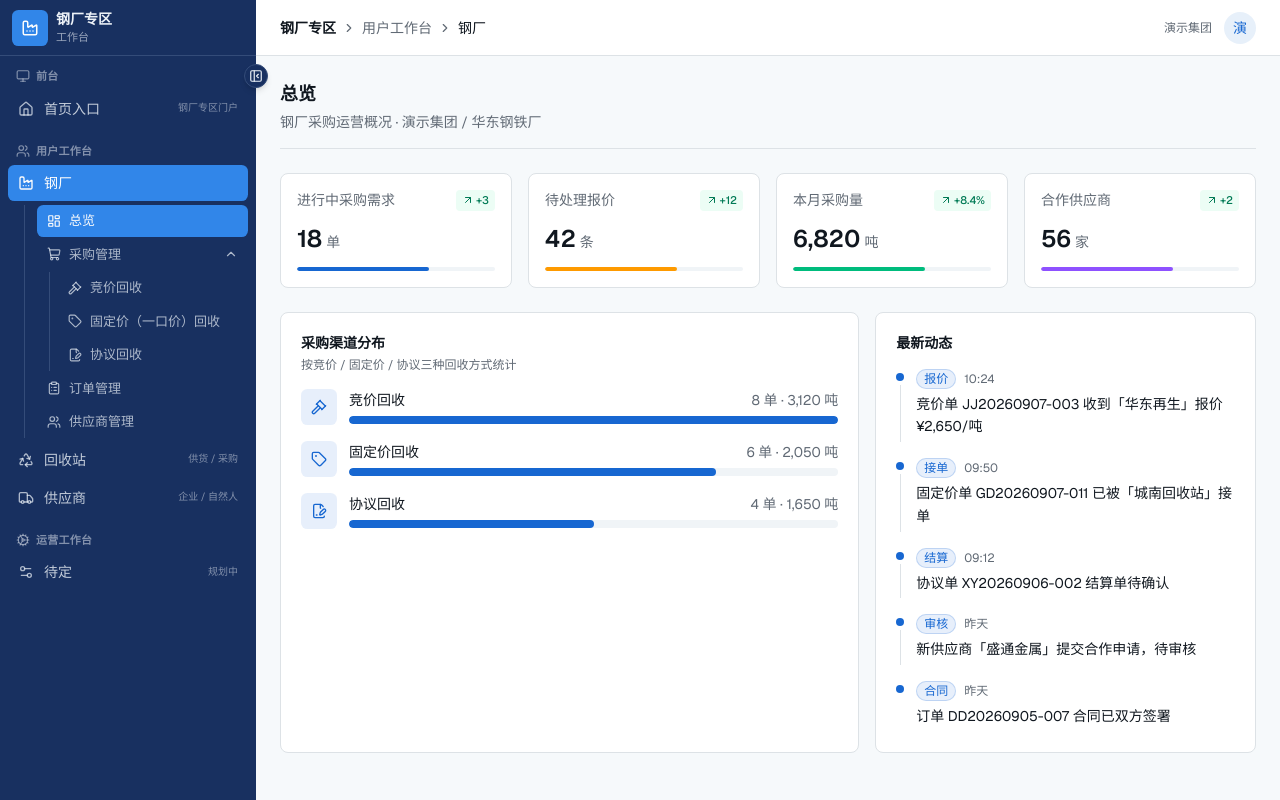
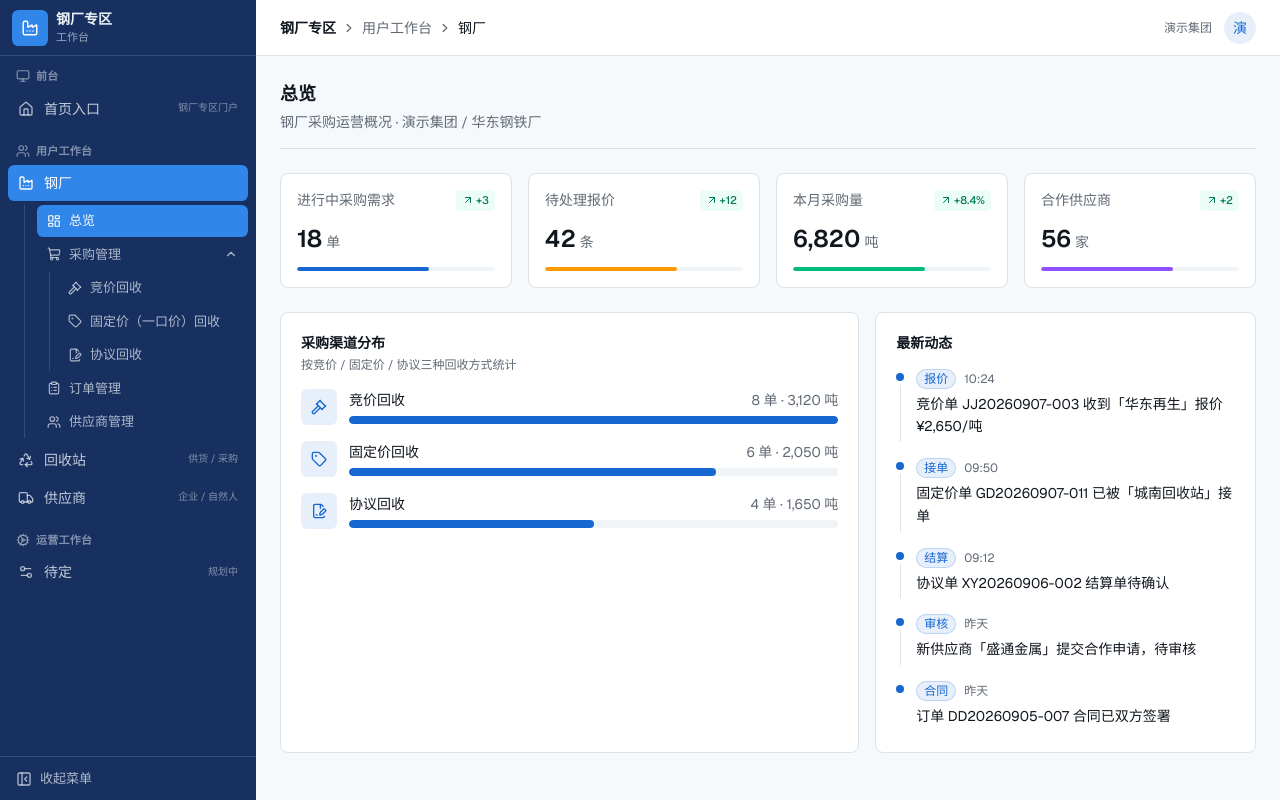
Before and after one commit to chelushi007/GCZQ, a Next.js app: page / in a window 1280 px wide. Built offline with nearby package versions, Linux system fonts and the light colour scheme.

Commit message:
feat: add bottom collapse button for menu toggle

```diff
--- a/components/workspace-nav.tsx
+++ b/components/workspace-nav.tsx
@@ -98,16 +98,6 @@ export function WorkspaceNav({
         collapsed ? "w-16" : "w-64",
       )}
     >
-      {/* 右侧边缘悬浮折叠按钮：始终醒目，展开/收起均可见 */}
-      <button
-        onClick={() => setCollapsed((v) => !v)}
-        title={collapsed ? "展开菜单" : "收起菜单"}
-        aria-label={collapsed ? "展开菜单" : "收起菜单"}
-        className="absolute -right-3 top-16 z-20 flex size-6 items-center justify-center rounded-full border border-sidebar-border bg-sidebar text-sidebar-foreground shadow-md transition-colors hover:bg-sidebar-primary hover:text-sidebar-primary-foreground"
-      >
-        {collapsed ? <PanelLeftOpen className="size-3.5" /> : <PanelLeftClose className="size-3.5" />}
-      </button>
-
       {/* 顶部品牌 */}
       <div
         className={cn(
@@ -218,6 +208,26 @@ export function WorkspaceNav({
           )
         })}
       </nav>
+
+      {/* 底部折叠按钮：整行、紧贴最底部、不突出边缘 */}
+      <button
+        onClick={() => setCollapsed((v) => !v)}
+        title={collapsed ? "展开菜单" : "收起菜单"}
+        aria-label={collapsed ? "展开菜单" : "收起菜单"}
+        className={cn(
+          "flex h-11 shrink-0 items-center gap-2 border-t border-sidebar-border text-[13px] text-sidebar-foreground/70 transition-colors hover:bg-sidebar-accent hover:text-sidebar-foreground",
+          collapsed ? "justify-center px-0" : "px-4",
+        )}
+      >
+        {collapsed ? (
+          <PanelLeftOpen className="size-4 shrink-0" />
+        ) : (
+          <>
+            <PanelLeftClose className="size-4 shrink-0" />
+            <span className="flex-1 text-left">收起菜单</span>
+          </>
+        )}
+      </button>
     </aside>
   )
 }
```
